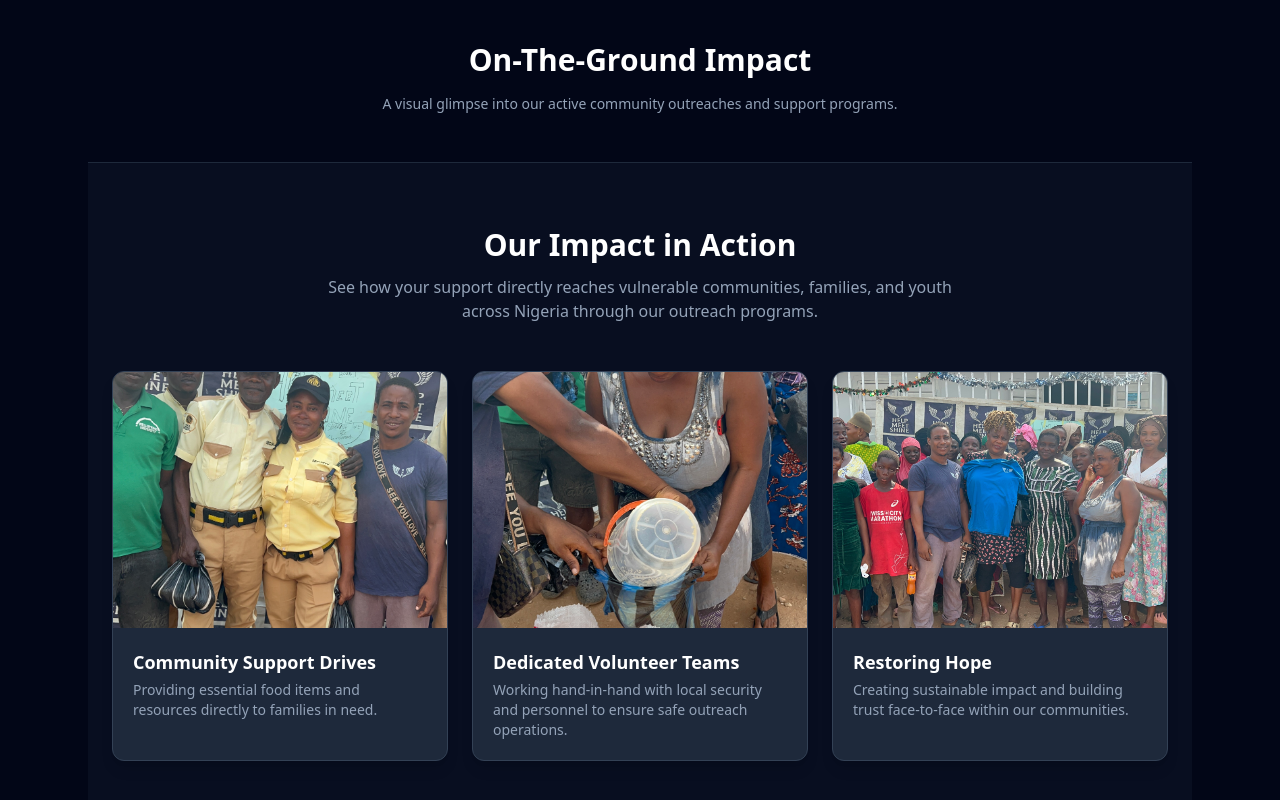
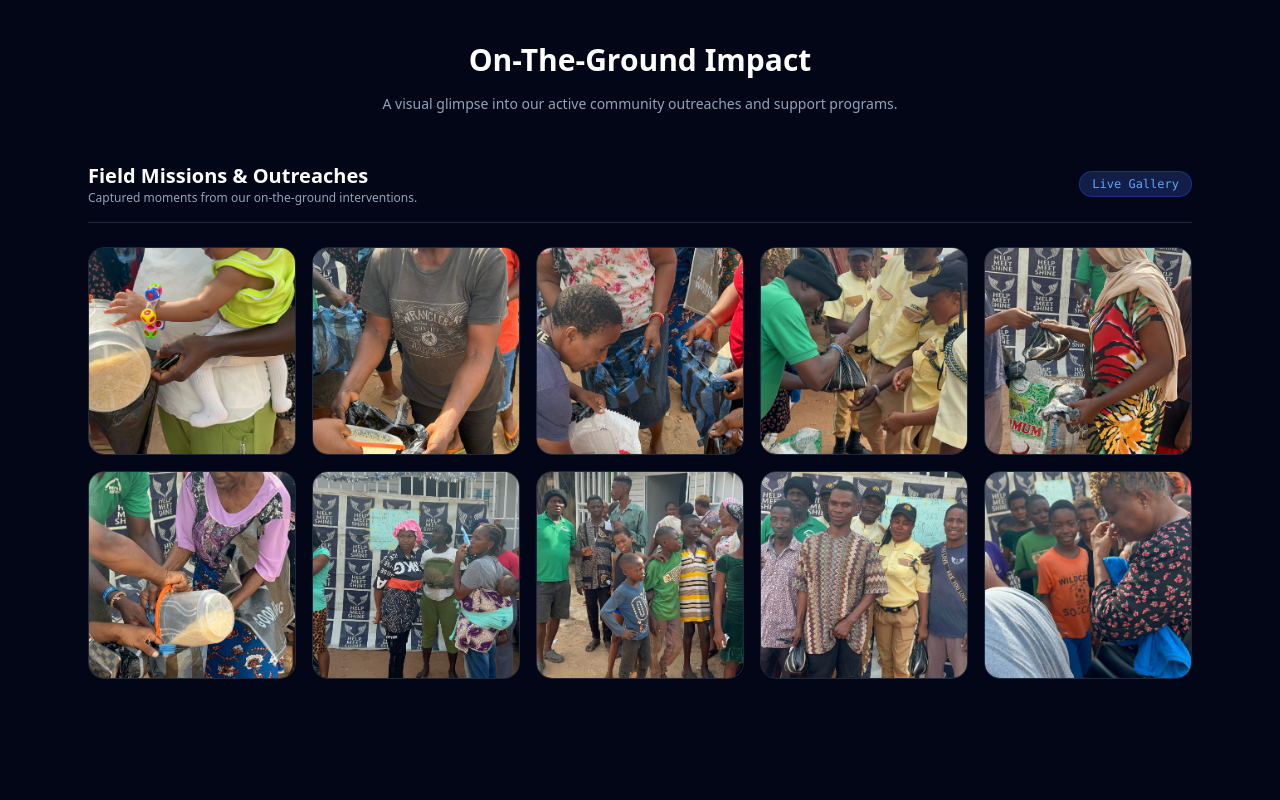
Before and after one commit to HELP-MEET-SHINE-INITIATIVE/Hmsi-ngo-web, a Next.js app: page / in a window 1280 px wide. Shown: the part 1660-2460 px from the top of the page. After the commit the page ends 2387 px from the top, so only its background shows below. Built offline with nearby package versions, Linux system fonts and the light colour scheme.

Commit message:
ImpactGallery.tsx

```diff
--- a/components/ImpactGallery.tsx
+++ b/components/ImpactGallery.tsx
@@ -1,73 +1,49 @@
 import Image from 'next/image';
+
+const outreachMoments = [
+  { src: '/images/outreach-1.png', alt: 'Community members gathered for the outreach' },
+  { src: '/images/outreach-2.png', alt: 'Active food distribution and relief measurement' },
+  { src: '/images/outreach-3.png', alt: 'Volunteers organizing food supply packs' },
+  { src: '/images/outreach-4.png', alt: 'Mothers and children supported by our mission' },
+  { src: '/images/outreach-5.png', alt: 'Child participating in our community day' },
+  { src: '/images/outreach-6.png', alt: 'Elderly community member receiving assistance' },
+  { src: '/images/outreach-7.png', alt: 'Grassroots engagement during outreach' },
+  { src: '/images/outreach-8.png', alt: 'Direct family support package handover' },
+  { src: '/images/outreach-9.png', alt: 'Relief distribution team in action' },
+  { src: '/images/outreach-10.png', alt: 'Impacting vulnerable households across Nigeria' },
+];
 
 export default function ImpactGallery() {
   return (
-    <section className="py-16 px-6 bg-slate-900/50 border-t border-slate-800">
-      <div className="max-w-7xl mx-auto">
-        <div className="text-center mb-12">
-          <h2 className="text-3xl font-bold text-white mb-3">Our Impact in Action</h2>
-          <p className="text-slate-400 max-w-2xl mx-auto">
-            See how your support directly reaches vulnerable communities, families, and youth across Nigeria through our outreach programs.
-          </p>
+    <div className="space-y-6">
+      <div className="flex items-center justify-between border-b border-slate-800 pb-4">
+        <div>
+          <h3 className="text-xl font-bold text-white">Field Missions & Outreaches</h3>
+          <p className="text-xs text-slate-400">Captured moments from our on-the-ground interventions.</p>
         </div>
+        <span className="text-xs font-mono bg-blue-950/80 text-blue-400 border border-blue-800/60 px-3 py-1 rounded-full">
+          Live Gallery
+        </span>
+      </div>
 
-        {/* Gallery Grid */}
-        <div className="grid grid-cols-1 md:grid-cols-3 gap-6">
-
-          {/* Item 1 */}
-          <div className="bg-slate-800 rounded-xl overflow-hidden border border-slate-700 shadow-lg">
-            <div className="relative h-64 w-full">
-              <Image
-                src="/impact-1.jpg"
-                alt="HMSI Community Food Distribution Drive"
-                fill
-                sizes="(max-width: 768px) 100vw, 33vw"
-                priority
-                className="object-cover hover:scale-105 transition duration-300"
-              />
-            </div>
-            <div className="p-5">
-              <h3 className="text-white font-semibold text-lg mb-1">Community Support Drives</h3>
-              <p className="text-slate-400 text-sm">Providing essential food items and resources directly to families in need.</p>
+      <div className="grid grid-cols-1 sm:grid-cols-2 md:grid-cols-3 lg:grid-cols-5 gap-4">
+        {outreachMoments.map((img, index) => (
+          <div
+            key={index}
+            className="relative group overflow-hidden rounded-2xl bg-slate-900 border border-slate-800 aspect-square shadow-sm"
+          >
+            <Image
+              src={img.src}
+              alt={img.alt}
+              fill
+              className="object-cover group-hover:scale-105 transition duration-300"
+            />
+            <div className="absolute inset-0 bg-gradient-to-t from-slate-950/90 via-slate-950/20 opacity-0 group-hover:opacity-100 transition duration-300 flex items-end p-4">
+              <p className="text-xs text-slate-200 font-medium leading-snug">{img.alt}</p>
             </div>
           </div>
-
-          {/* Item 2 */}
-          <div className="bg-slate-800 rounded-xl overflow-hidden border border-slate-700 shadow-lg">
-            <div className="relative h-64 w-full">
-              <Image
-                src="/impact-2.jpg"
-                alt="HMSI Volunteers and Security Team"
-                fill
-                sizes="(max-width: 768px) 100vw, 33vw"
-                className="object-cover hover:scale-105 transition duration-300"
-              />
-            </div>
-            <div className="p-5">
-              <h3 className="text-white font-semibold text-lg mb-1">Dedicated Volunteer Teams</h3>
-              <p className="text-slate-400 text-sm">Working hand-in-hand with local security and personnel to ensure safe outreach operations.</p>
-            </div>
-          </div>
-
-          {/* Item 3 */}
-          <div className="bg-slate-800 rounded-xl overflow-hidden border border-slate-700 shadow-lg">
-            <div className="relative h-64 w-full">
-              <Image
-                src="/impact-3.jpg"
-                alt="Empowering Vulnerable Groups"
-                fill
-                sizes="(max-width: 768px) 100vw, 33vw"
-                className="object-cover hover:scale-105 transition duration-300"
-              />
-            </div>
-            <div className="p-5">
-              <h3 className="text-white font-semibold text-lg mb-1">Restoring Hope</h3>
-              <p className="text-slate-400 text-sm">Creating sustainable impact and building trust face-to-face within our communities.</p>
-            </div>
-          </div>
-
-        </div>
+        ))}
       </div>
-    </section>
+    </div>
   );
 }
```
